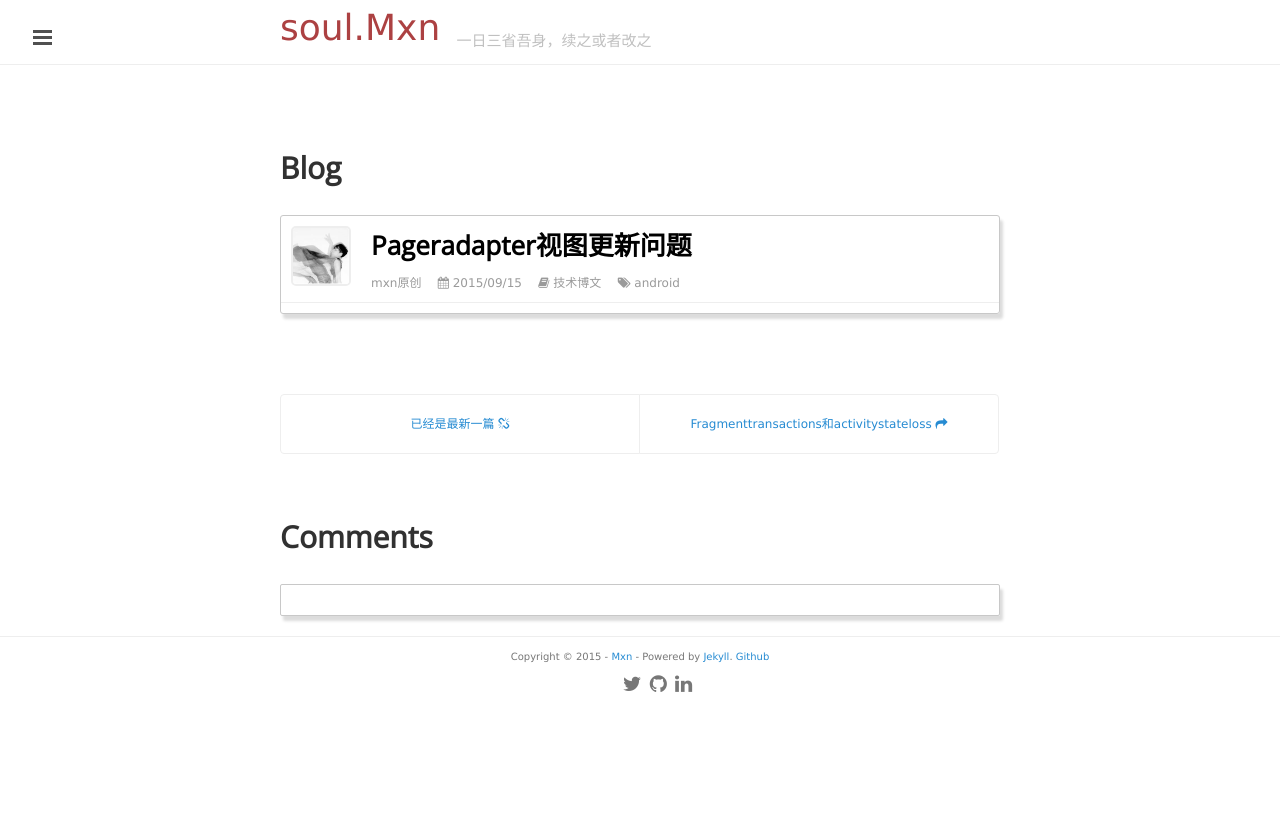
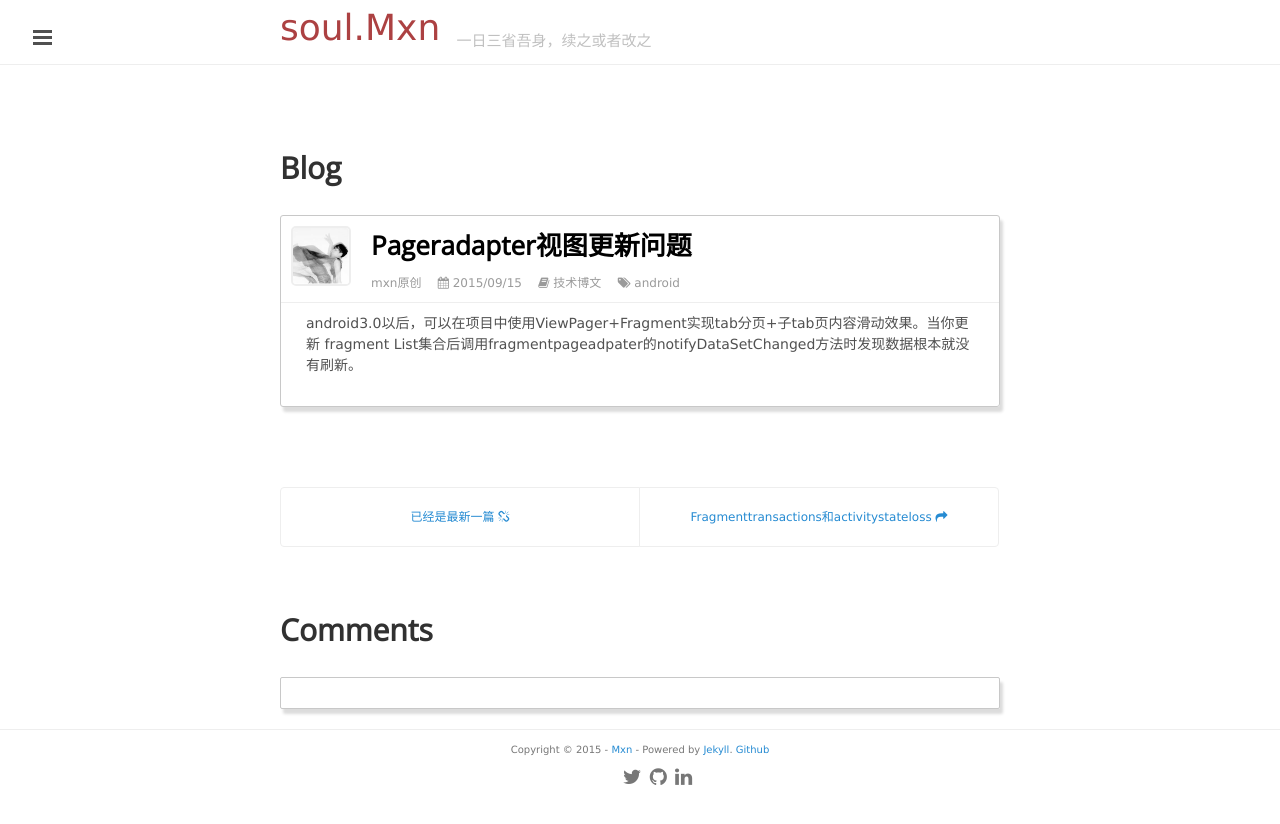
Before and after one commit to mxn21/mxn21.github.io, a Jekyll site: the page built from _posts/2015-9-15-PagerAdapter视图更新问题.md, in a window 1280 px wide. Shown: the top 824 px of the page. Built offline with Jekyll 4.4.1, drawn with Linux system fonts in a browser that asks for light colours; Markdown is read by kramdown in place of the engine named in the settings; comment, search, counter and statistics services are not loaded.

Commit message:
12312312

```diff
--- a/_posts/2015-9-15-PagerAdapter视图更新问题.md
+++ b/_posts/2015-9-15-PagerAdapter视图更新问题.md
@@ -5,3 +5,6 @@
 category: 技术博文
 tag: android
 ---
+
+android3.0以后，可以在项目中使用ViewPager+Fragment实现tab分页+子tab页内容滑动效果。当你更新
+fragment List集合后调用fragmentpageadpater的notifyDataSetChanged方法时发现数据根本就没有刷新。
```
